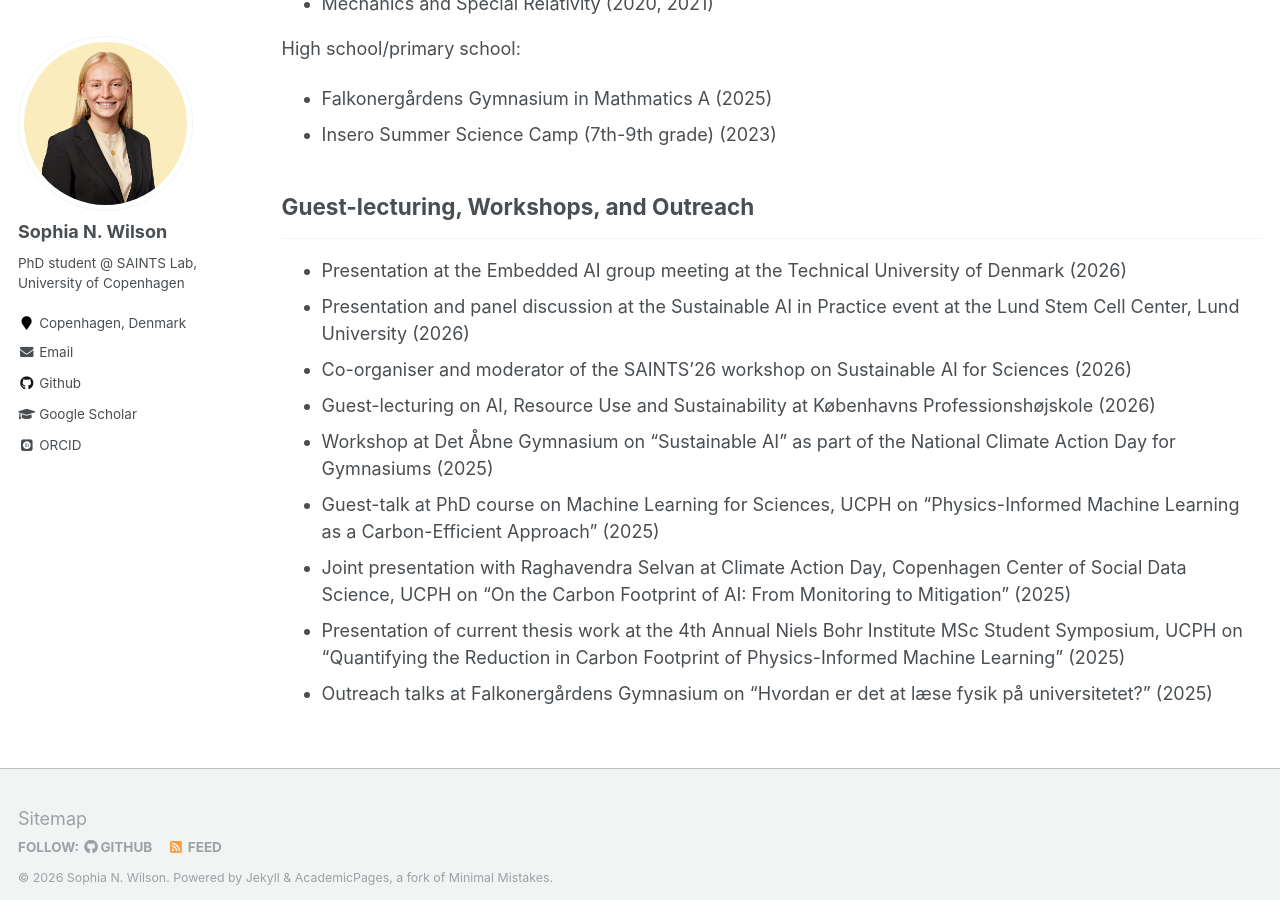
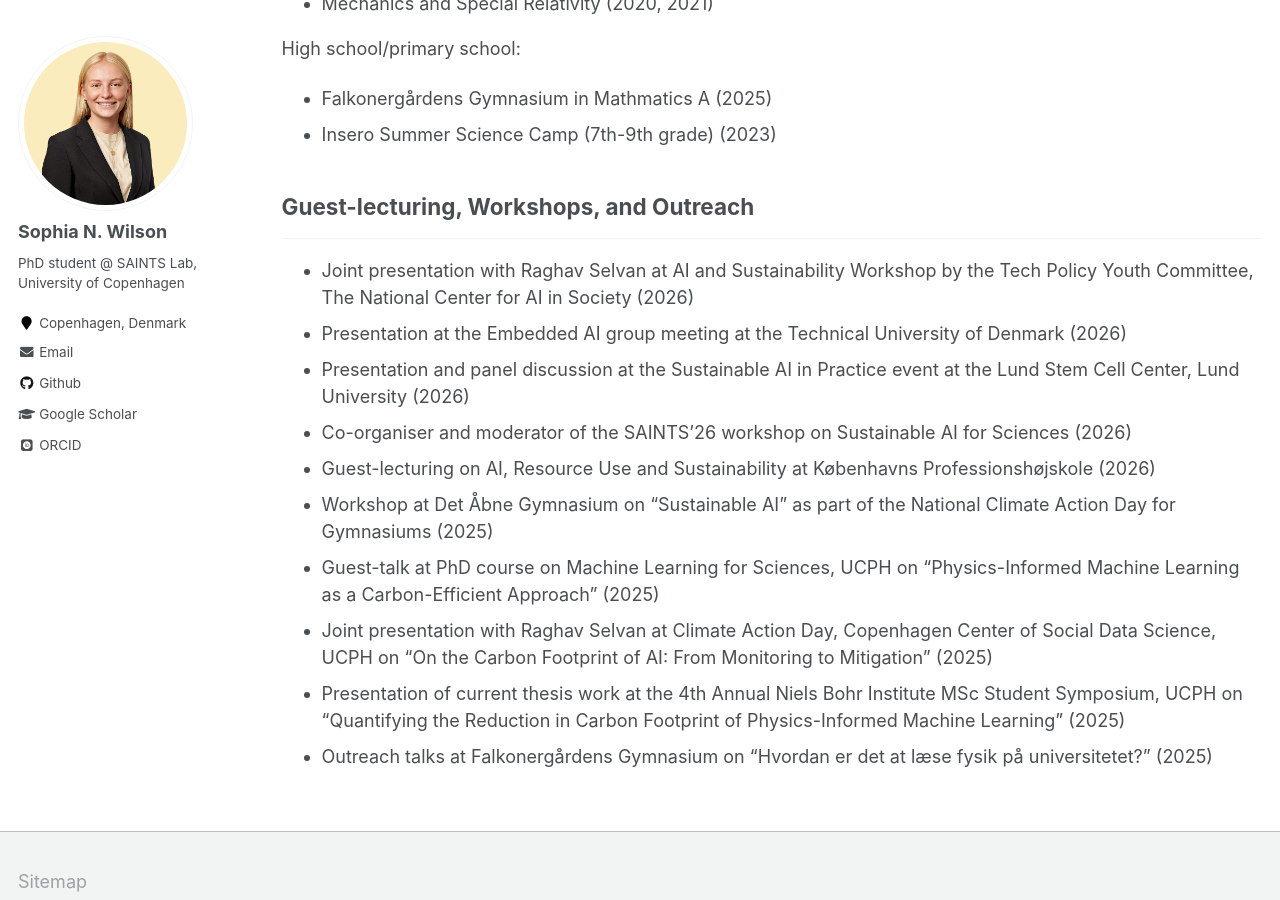
Before and after one commit to sophiawilson18/sophiawilson18.github.io, a Jekyll site: the page built from _pages/teaching.md, in a window 1280 px wide and 900 px high, scrolled down 519 px. Built offline with Jekyll 4.4.1, drawn with Linux system fonts in a browser that asks for light colours; some web fonts are replaced.

Commit message:
update with talks

```diff
--- a/_pages/teaching.md
+++ b/_pages/teaching.md
@@ -27,12 +27,14 @@ High school/primary school:
 
 ## Guest-lecturing, Workshops, and Outreach
 ---
+* Joint presentation with Raghav Selvan at AI and Sustainability Workshop by the Tech Policy Youth Committee, The National
+Center for AI in Society (2026)
 * Presentation at the Embedded AI group meeting at the Technical University of Denmark (2026)
 * Presentation and panel discussion at the Sustainable AI in Practice event at the Lund Stem Cell Center, Lund University (2026)
 * Co-organiser and moderator of the SAINTS’26 workshop on Sustainable AI for Sciences (2026)
 * Guest-lecturing on AI, Resource Use and Sustainability at Københavns Professionshøjskole (2026)
 * Workshop at Det Åbne Gymnasium on "Sustainable AI" as part of the National Climate Action Day for Gymnasiums (2025)
 * Guest-talk at PhD course on Machine Learning for Sciences, UCPH on "Physics-Informed Machine Learning as a Carbon-Efficient Approach" (2025)
-* Joint presentation with Raghavendra Selvan at Climate Action Day, Copenhagen Center of Social Data Science, UCPH on "On the Carbon Footprint of AI: From Monitoring to Mitigation" (2025)
+* Joint presentation with Raghav Selvan at Climate Action Day, Copenhagen Center of Social Data Science, UCPH on "On the Carbon Footprint of AI: From Monitoring to Mitigation" (2025)
 * Presentation of current thesis work at the 4th Annual Niels Bohr Institute MSc Student Symposium, UCPH on "Quantifying the Reduction in Carbon Footprint of Physics-Informed Machine Learning" (2025)
 * Outreach talks at Falkonergårdens Gymnasium on "Hvordan er det at læse fysik på universitetet?" (2025)
```
Also changed, not shown: _pages/about.md (+2 -0 lines), _pages/publications.md (+1 -1 lines).
